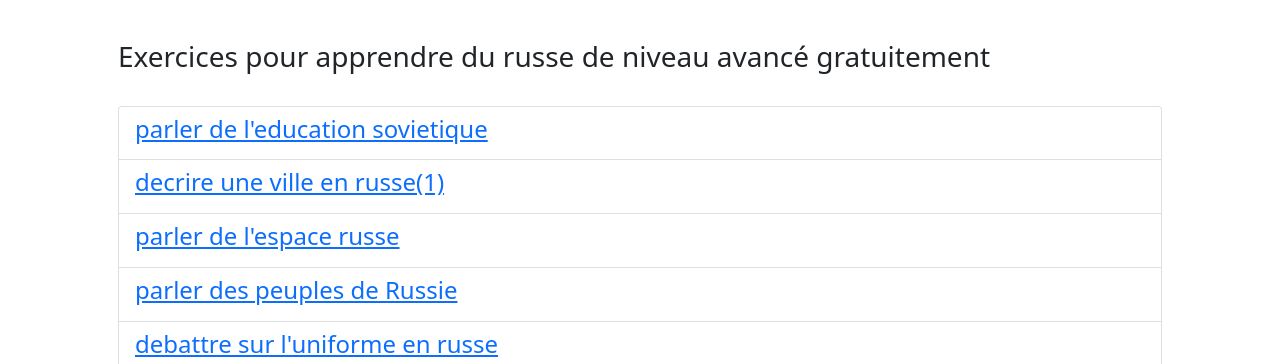
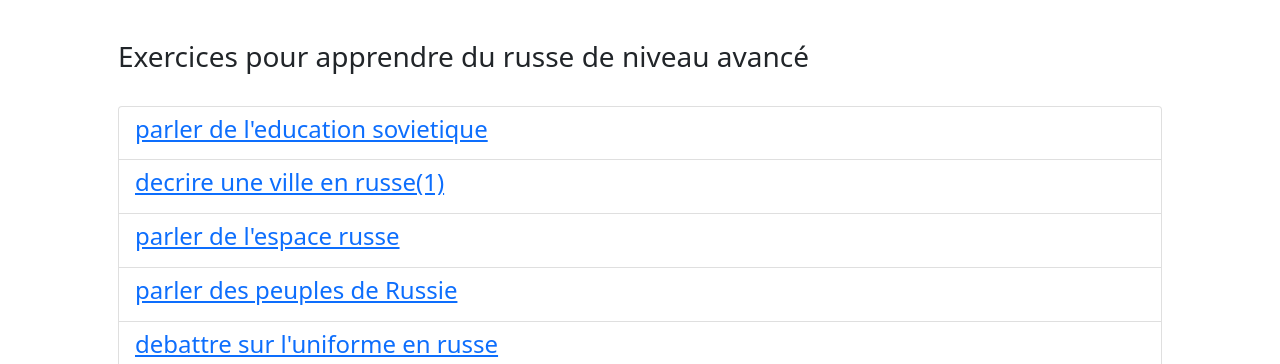
Before and after one commit to kekea1/store-analyser, a Flask app: page /precis/ in a window 1280 px wide. Shown: the part 56-420 px from the top of the page. Run offline with Flask 2, Linux system fonts and the light colour scheme.

Commit message:
Update templ_menu.html

```diff
--- a/templates/templ_menu.html
+++ b/templates/templ_menu.html
@@ -26,7 +26,7 @@
 
 
 <main class="container p-5 mt-5">
-	<h1 class="fs-3">Exercices pour apprendre du russe de niveau {{categorie}} gratuitement</h3>
+	<h1 class="fs-3">Exercices pour apprendre du russe de niveau {{categorie}}</h1>
 	<br>
     	 <ul class="list-group">
     	 	{%for nom,lien in liste_nom_lien%}
```
